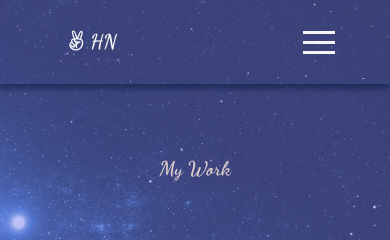
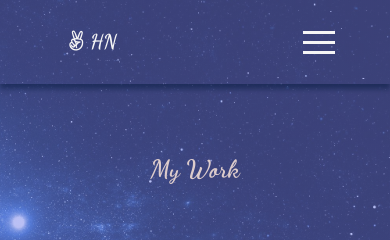
Before and after one commit to huongnguyen1709/my-porfolio-react, a React (Create React App) app: page /projects in a window 390 px wide. Shown: the top 240 px of the page. Built offline with nearby package versions, Linux system fonts and the light colour scheme.

Commit message:
modify responsive projects page

```diff
--- a/src/sass/sections/_projects.scss
+++ b/src/sass/sections/_projects.scss
@@ -8,6 +8,7 @@
 
   @media only screen and (max-width: $bp-small) {
     grid-column: auto;
+    font-size: 5rem;
   }
 }
 
@@ -20,6 +21,10 @@
   @media only screen and (max-width: $bp-small) {
     grid-column: auto;
     margin: 0 12rem;
+  }
+
+  @media only screen and (max-width: $bp-extra-small) {
+    margin: 0 4rem;
   }
 }
 
```
